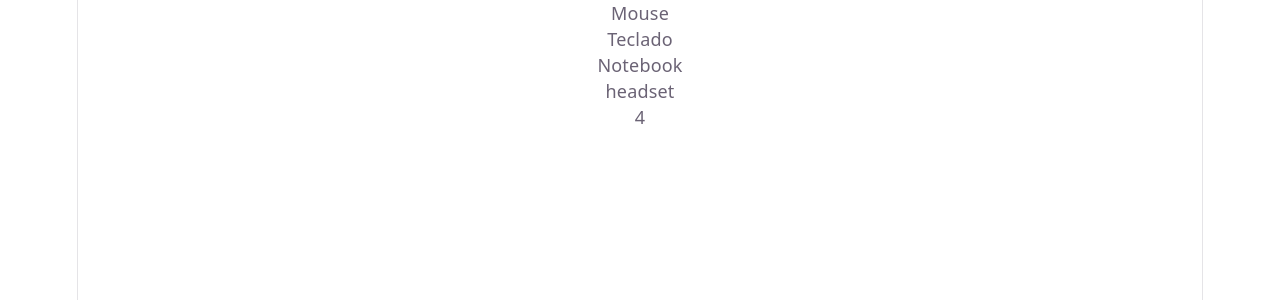
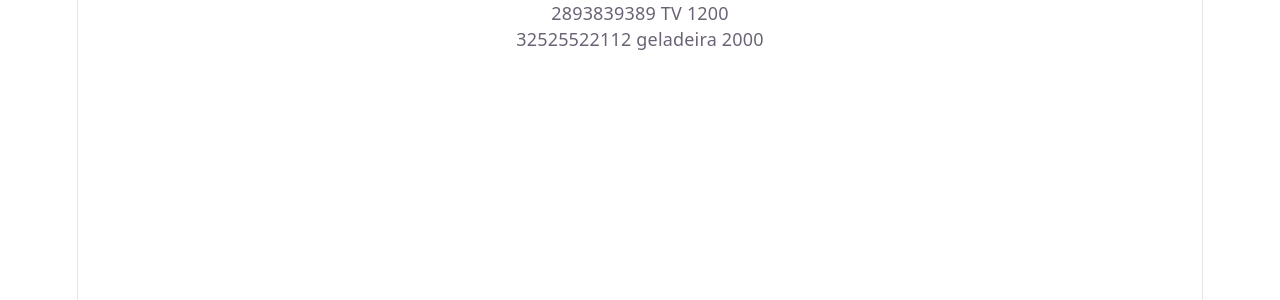
Before and after one commit to GabrielSimioni12/praticando, a React (Vite) app in the folder vite-project/: page / in a window 1280 px wide. Shown: the top 300 px of the page. Built offline with nearby package versions, Linux system fonts and the light colour scheme.

Commit message:
praticando #07

```diff
--- a/vite-project/src/teste.tsx
+++ b/vite-project/src/teste.tsx
@@ -1,25 +1,32 @@
-import React from 'react'
+import React, { useState } from 'react'
+
+type Produto = {
+  id: number
+  nome: string
+  preco: number
+}
 
 const App = () => {
 
-
-const produtos = [
-  'Mouse',
-  'Teclado',
-  'Monitor',
-  'Notebook',
-  'headset'
-]
-
-
-const novaLista = produtos.filter(cu => cu !== 'Monitor')
+const [product, setProduct] = useState<Produto[]>([{
+  id: 2893839389,
+  nome: 'TV',
+  preco: 1200
+},
+{
+  id: 32525522112,
+  nome: 'geladeira',
+  preco: 2000
+}
+])
 
   return (
     <div>
-      {novaLista.map((c, index) => (
-        <p key={index}>{c}</p>
-      ))}
-       {novaLista.length}
+        {product.map((t, index) => (
+          <div key={index}>
+              <p>{t.id} {t.nome} {t.preco}</p>
+          </div>
+        ))}
     </div>
   )
 }
```
